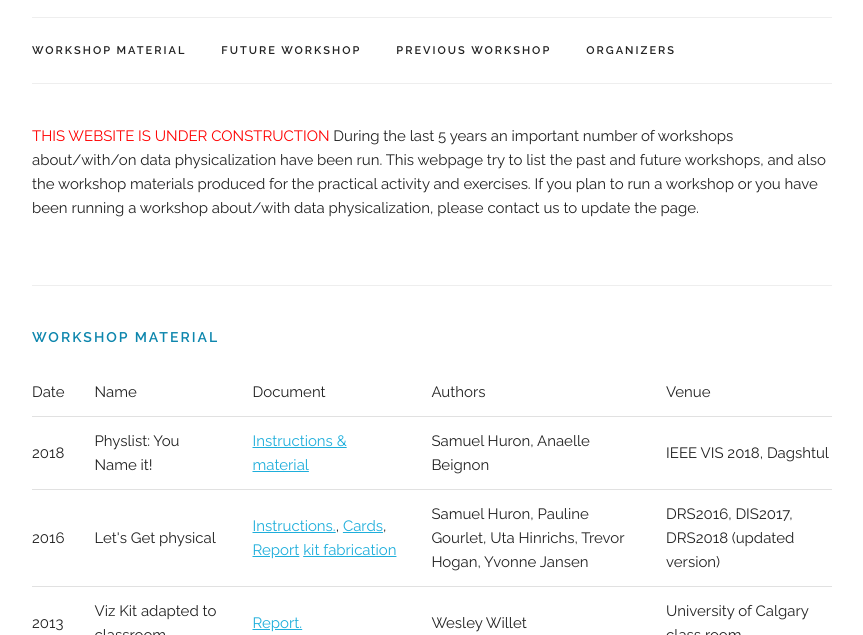
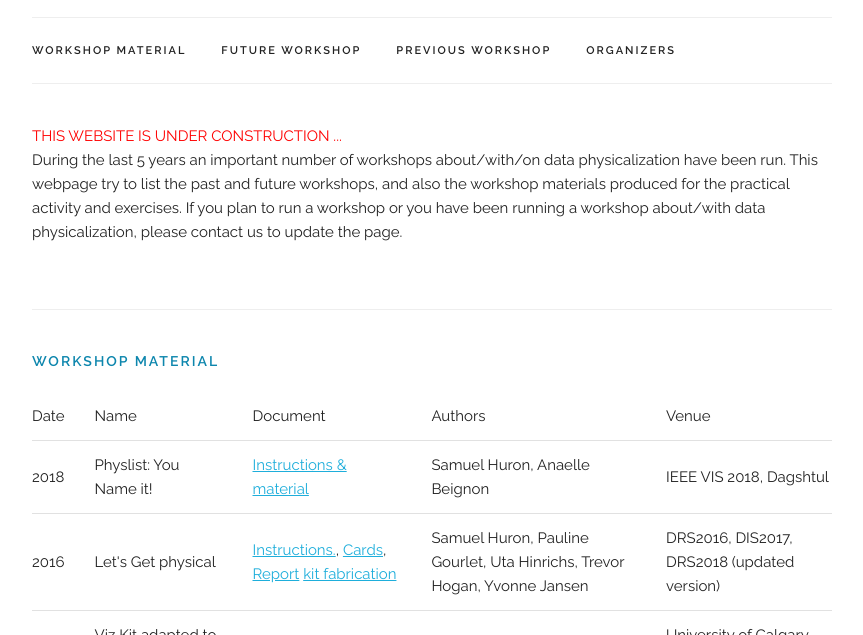
Before and after one commit to data-physicalisation/data-physicalisation.github.io, a plain HTML site: page index.html in a window 1280 px wide. Shown: the part 162-797 px from the top of the page, without its empty margins (208-1071 px from the left). Drawn offline with nearby package versions, Linux system fonts and the light colour scheme.

Commit message:
Update index.html

```diff
--- a/index.html
+++ b/index.html
@@ -61,7 +61,7 @@
 
     <div class="docs-section" id="intro">
         <p>
-          <font color="red">THIS WEBSITE IS UNDER CONSTRUCTION</font>
+<font color="red">THIS WEBSITE IS UNDER CONSTRUCTION ... <br/></font>
           During the last 5 years an important number of workshops about/with/on data physicalization have been run. This webpage try to list the past and future workshops, and also the workshop materials produced for the practical activity and exercises.  If you plan to run a workshop or you have been running a workshop about/with data physicalization, please contact us to update the page.
       </p>
     </div>
```
